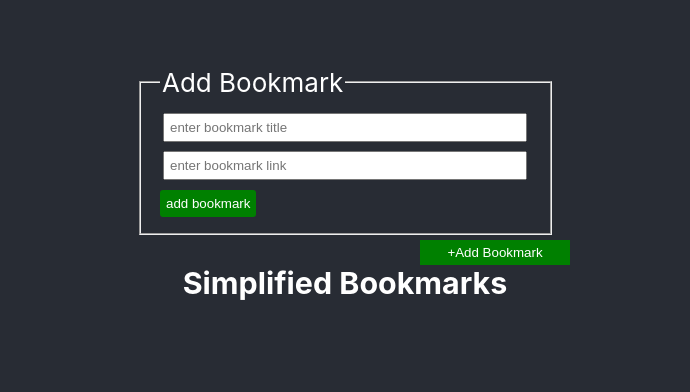
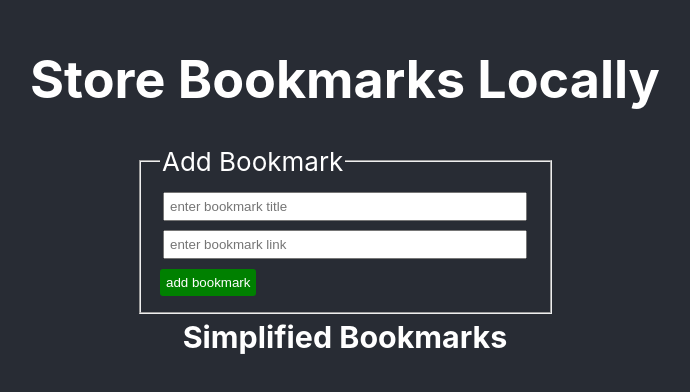
Before and after one commit to mwaijohn/local_storage, a React (Create React App) app: page / in a window 1280 px wide. Shown: the part 216-608 px from the top of the page, without its empty margins (295-985 px from the left). Built offline with nearby package versions, Linux system fonts and the light colour scheme.

Commit message:
add footer and header

```diff
--- a/public/index.html
+++ b/public/index.html
@@ -24,7 +24,7 @@
       work correctly both with client-side routing and a non-root public URL.
       Learn how to configure a non-root public URL by running `npm run build`.
     -->
-    <title>React App</title>
+    <title>Store local bookmark</title>
   </head>
   <body>
     <noscript>You need to enable JavaScript to run this app.</noscript>
--- a/src/App.js
+++ b/src/App.js
@@ -4,6 +4,8 @@ import './components/BookList'
 import './components/styles.css'
 import BookList from './components/BookList';
 import AddBookMark from './components/AddBookmark'
+import Title from './components/Title';
+import Footer from './Footer';
 
 class App extends Component {
 
@@ -107,10 +109,12 @@ class App extends Component {
 
     return (
       <div className="App">
+        <Title/>
         <AddBookMark addItem={this.addItem} displayForm={this.state.displayForm} title_text={this.state.title_text}
         link_text={this.state.link_text} handleChange = {this.handleChange}/>
         <BookList deleteHandler={this.deleteHandler} bookmarks={bookmarks} toggleForm={this.toggleAddBookMarkForm}
         editHandler = {this.editHandler}/>
+        <Footer/>
       </div>
     )
   }
--- /dev/null
+++ b/src/Footer.js
@@ -0,0 +1,17 @@
+import React ,{useState} from 'react'
+
+export default function Footer() {
+    const [date, setDate] = useState(Date())
+    return (
+        <div>
+            <small>{()=>setDate(Date())}</small>
+        </div>
+    )
+
+}
+
+// var setDate = () => {
+//     setInterval(() => {
+//         date = Date()
+//     }, 1000)
+// }
--- a/src/components/BookList.js
+++ b/src/components/BookList.js
@@ -10,7 +10,7 @@ class BookList extends Component {
 
         return (
             <div className="bookmark-list">
-                <button className="add-bookmark" onClick={this.props.toggleForm} >+Add Bookmark</button>
+                {/* <button className="add-bookmark" onClick={this.props.toggleForm} >+Add Bookmark</button> */}
                 <h3>Simplified Bookmarks</h3>
                 <Bookmark bookmarks={this.props.bookmarks} deleteHandler={this.props.deleteHandler} editHandler={this.props.editHandler}/>
             </div>
--- /dev/null
+++ b/src/components/Title.js
@@ -0,0 +1,9 @@
+import React from 'react'
+
+export default function Title() {
+    return (
+        <div>
+            <h1>Store Bookmarks Locally</h1>
+        </div>
+    )
+}
```
